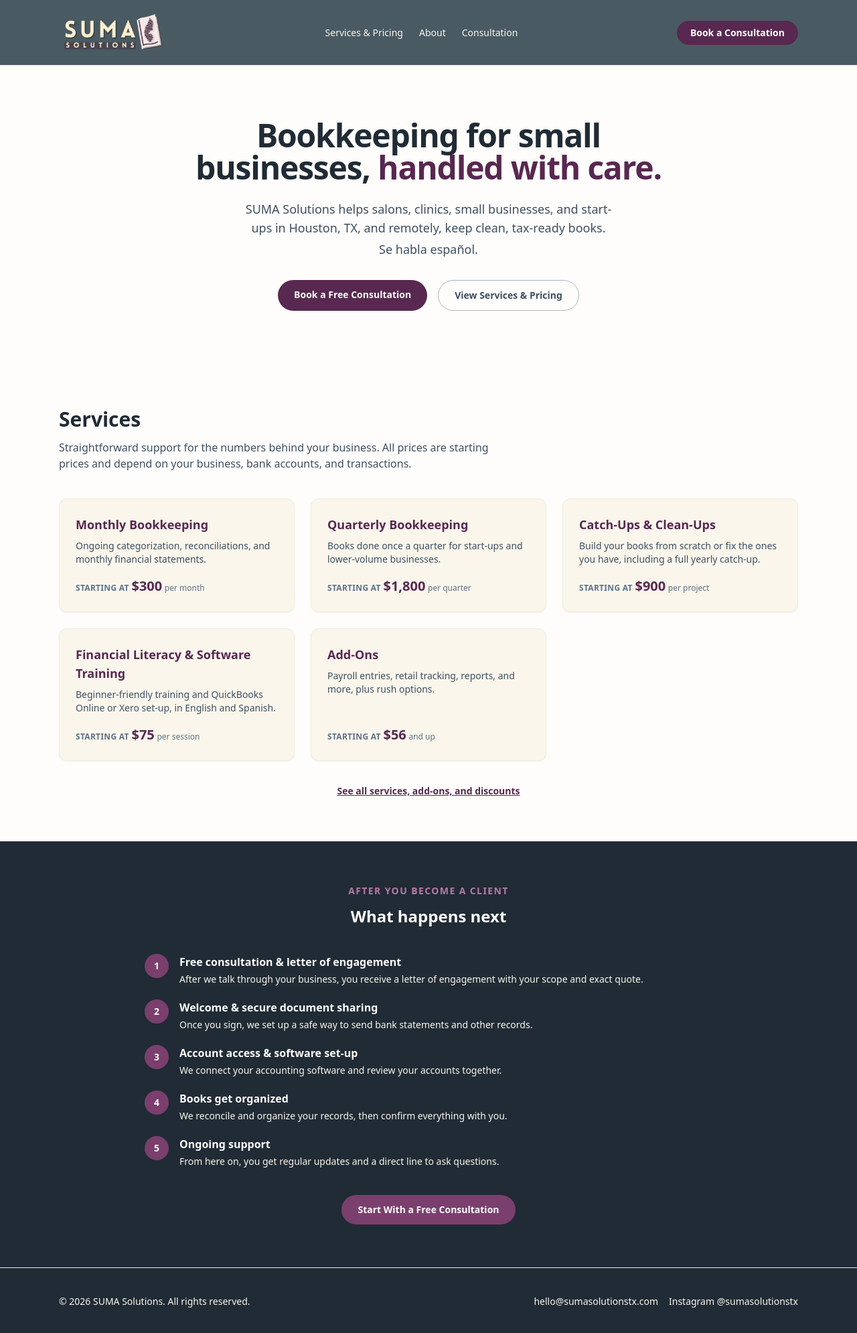
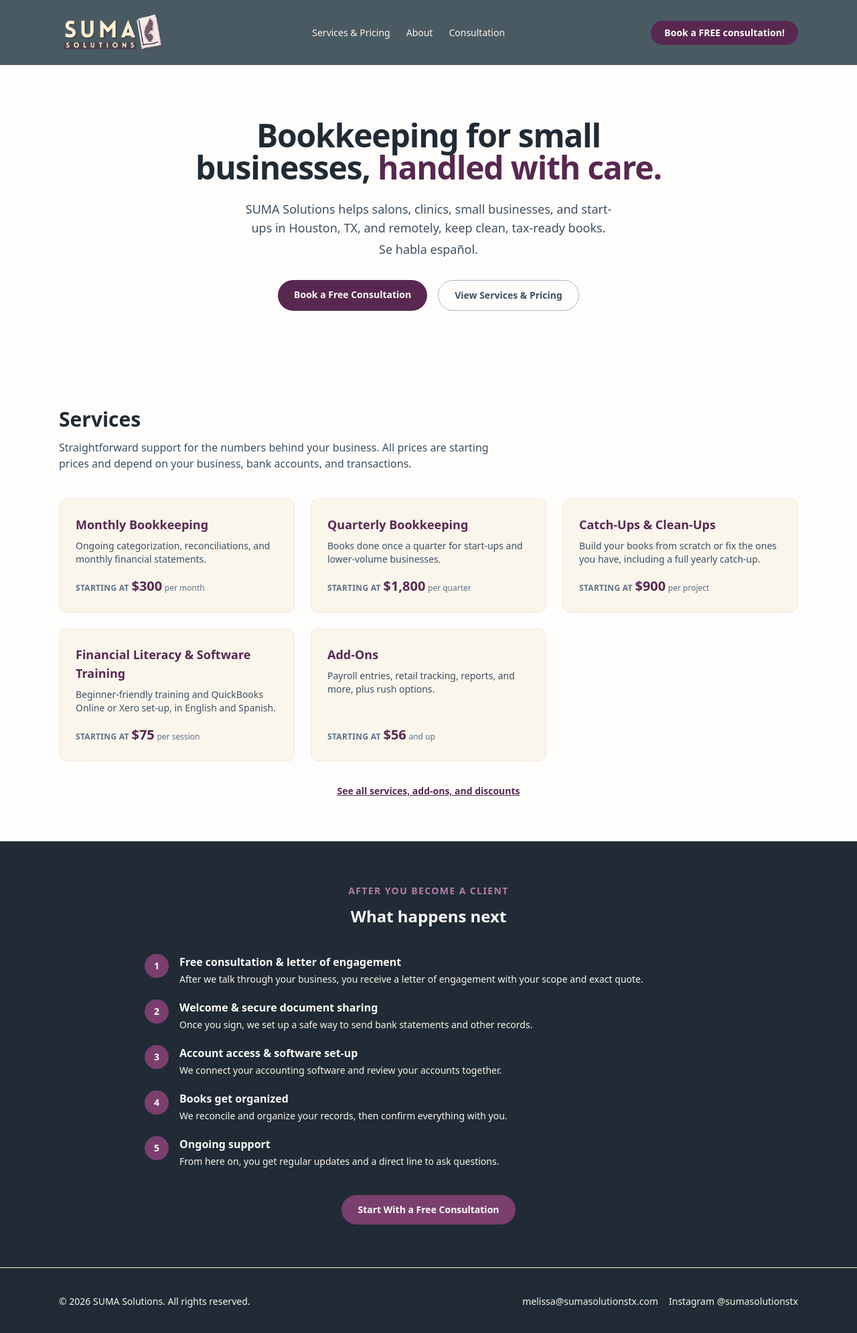
Before and after one commit to alejandramelhernandez-rgb/suma-solutions-website, a Next.js app: page / in a window 1280 px wide. Shown: the top 1990 px of the page at 67% size. Built offline with nearby package versions, Linux system fonts and the light colour scheme.

Commit message:
Update consultation link text and email address

```diff
--- a/app/layout.tsx
+++ b/app/layout.tsx
@@ -49,7 +49,7 @@ export default function RootLayout({
               href="/contact"
               className="rounded-full bg-plum-700 px-5 py-2 text-sm font-semibold text-cream-50 transition-colors hover:bg-plum-900"
             >
-              Book a Consultation
+              Book a FREE consultation!
             </Link>
           </nav>
         </header>
@@ -60,8 +60,8 @@ export default function RootLayout({
           <div className="mx-auto flex max-w-6xl flex-col gap-4 px-6 py-10 text-sm text-cream-100 sm:flex-row sm:items-center sm:justify-between">
             <p>&copy; {new Date().getFullYear()} SUMA Solutions. All rights reserved.</p>
             <div className="flex flex-wrap gap-4">
-              <a href="mailto:hello@sumasolutionstx.com" className="hover:text-plum-300">
-                hello@sumasolutionstx.com
+              <a href="mailto:melissa@sumasolutionstx.com" className="hover:text-plum-300">
+                melissa@sumasolutionstx.com
               </a>
               <a
                 href="https://instagram.com/sumasolutionstx"
```
